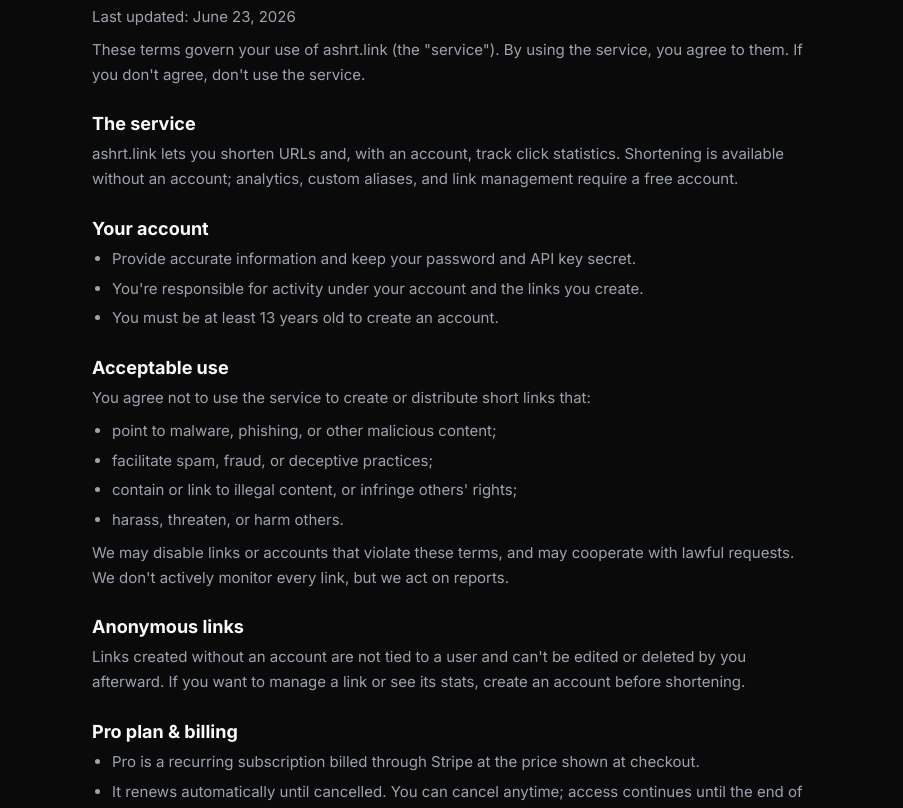
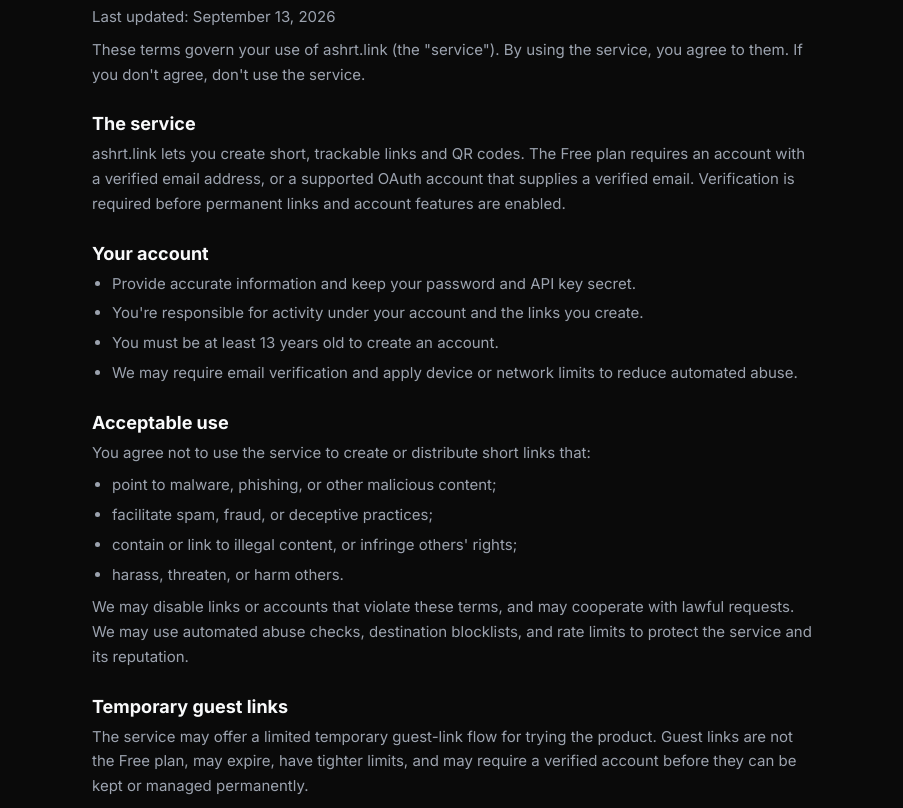
Before and after one commit to golfsum/ashrt.link, a website: page public/terms.html in a window 1280 px wide. Shown: the part 119-927 px from the top of the page, without its empty margins (188-1091 px from the left). Drawn offline with Linux system fonts and the light colour scheme.

Commit message:
Clarify verified-account requirement in terms

```diff
--- a/public/terms.html
+++ b/public/terms.html
@@ -27,7 +27,7 @@
 
       <article class="prose">
         <h1>Terms of Service</h1>
-        <p class="prose-meta">Last updated: June 23, 2026</p>
+        <p class="prose-meta">Last updated: September 13, 2026</p>
 
         <p>
           These terms govern your use of ashrt.link (the "service"). By using the service, you agree to them. If you
@@ -36,8 +36,9 @@
 
         <h2>The service</h2>
         <p>
-          ashrt.link lets you shorten URLs and, with an account, track click statistics. Shortening is available
-          without an account; analytics, custom aliases, and link management require a free account.
+          ashrt.link lets you create short, trackable links and QR codes. The Free plan requires an account with a
+          verified email address, or a supported OAuth account that supplies a verified email. Verification is required
+          before permanent links and account features are enabled.
         </p>
 
         <h2>Your account</h2>
@@ -45,6 +46,7 @@
           <li>Provide accurate information and keep your password and API key secret.</li>
           <li>You're responsible for activity under your account and the links you create.</li>
           <li>You must be at least 13 years old to create an account.</li>
+          <li>We may require email verification and apply device or network limits to reduce automated abuse.</li>
         </ul>
 
         <h2>Acceptable use</h2>
@@ -56,20 +58,21 @@
           <li>harass, threaten, or harm others.</li>
         </ul>
         <p>
-          We may disable links or accounts that violate these terms, and may cooperate with lawful requests. We don't
-          actively monitor every link, but we act on reports.
+          We may disable links or accounts that violate these terms, and may cooperate with lawful requests. We may
+          use automated abuse checks, destination blocklists, and rate limits to protect the service and its reputation.
         </p>
 
-        <h2>Anonymous links</h2>
+        <h2>Temporary guest links</h2>
         <p>
-          Links created without an account are not tied to a user and can't be edited or deleted by you afterward. If
-          you want to manage a link or see its stats, create an account before shortening.
+          The service may offer a limited temporary guest-link flow for trying the product. Guest links are not the
+          Free plan, may expire, have tighter limits, and may require a verified account before they can be kept or
+          managed permanently.
         </p>
 
-        <h2>Pro plan &amp; billing</h2>
+        <h2>Paid plans &amp; billing</h2>
         <ul>
-          <li>Pro is a recurring subscription billed through Stripe at the price shown at checkout.</li>
-          <li>It renews automatically until cancelled. You can cancel anytime; access continues until the end of the
+          <li>Paid plans are recurring subscriptions billed through Stripe at the price shown at checkout.</li>
+          <li>Subscriptions renew automatically until cancelled. You can cancel anytime; access continues until the end of the
             current billing period.</li>
           <li>Except where required by law, payments are non-refundable.</li>
           <li>We may change pricing with notice; changes apply to future billing periods.</li>
```
